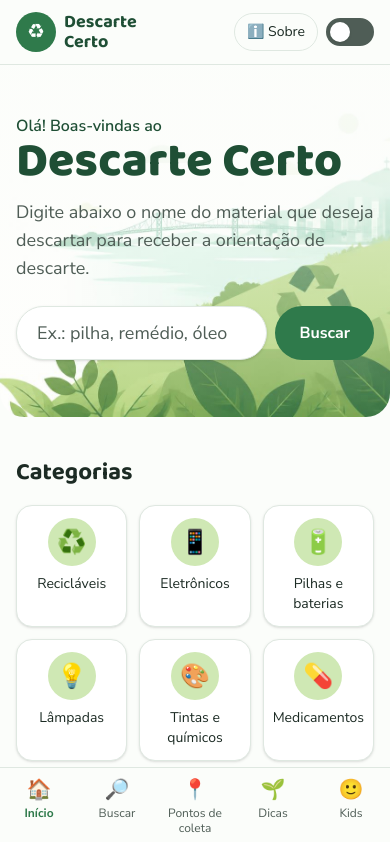
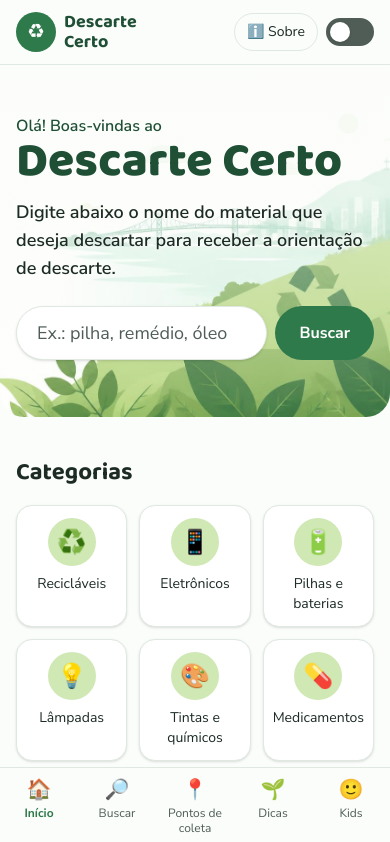
Before and after one commit to byLuanaRosa/descarte-certo, a Next.js app: page / in a window 390 px wide. Shown: the top 842 px of the page. Built offline with nearby package versions, Linux system fonts and the light colour scheme.

Commit message:
fix(inicio): texto do topo mais visível no celular
Cor principal, negrito e um halo da cor do fundo, só no celular, onde o
texto fica sobre a ilustração.

Co-Authored-By: Claude Opus 5.5 <noreply@anthropic.com>

```diff
--- a/app/page.tsx
+++ b/app/page.tsx
@@ -30,7 +30,8 @@ export default function Home() {
         <div className="w-full">
           <p className="font-semibold text-primary-deep">Olá! Boas-vindas ao</p>
           <h1 className="text-5xl font-extrabold text-primary-deep sm:text-6xl">Descarte Certo</h1>
-          <p className="mb-6 mt-3 max-w-xl text-lg text-muted">
+          {/* No celular o texto fica sobre a ilustração: cor forte, negrito e um halo da cor do fundo */}
+          <p className="mb-6 mt-3 max-w-xl text-lg font-semibold text-foreground [text-shadow:0_0_6px_var(--background),0_0_12px_var(--background),0_0_2px_var(--background)] md:font-normal md:text-muted md:[text-shadow:none]">
             Digite abaixo o nome do material que deseja descartar para receber a orientação de descarte.
           </p>
           <CampoBusca />
```
